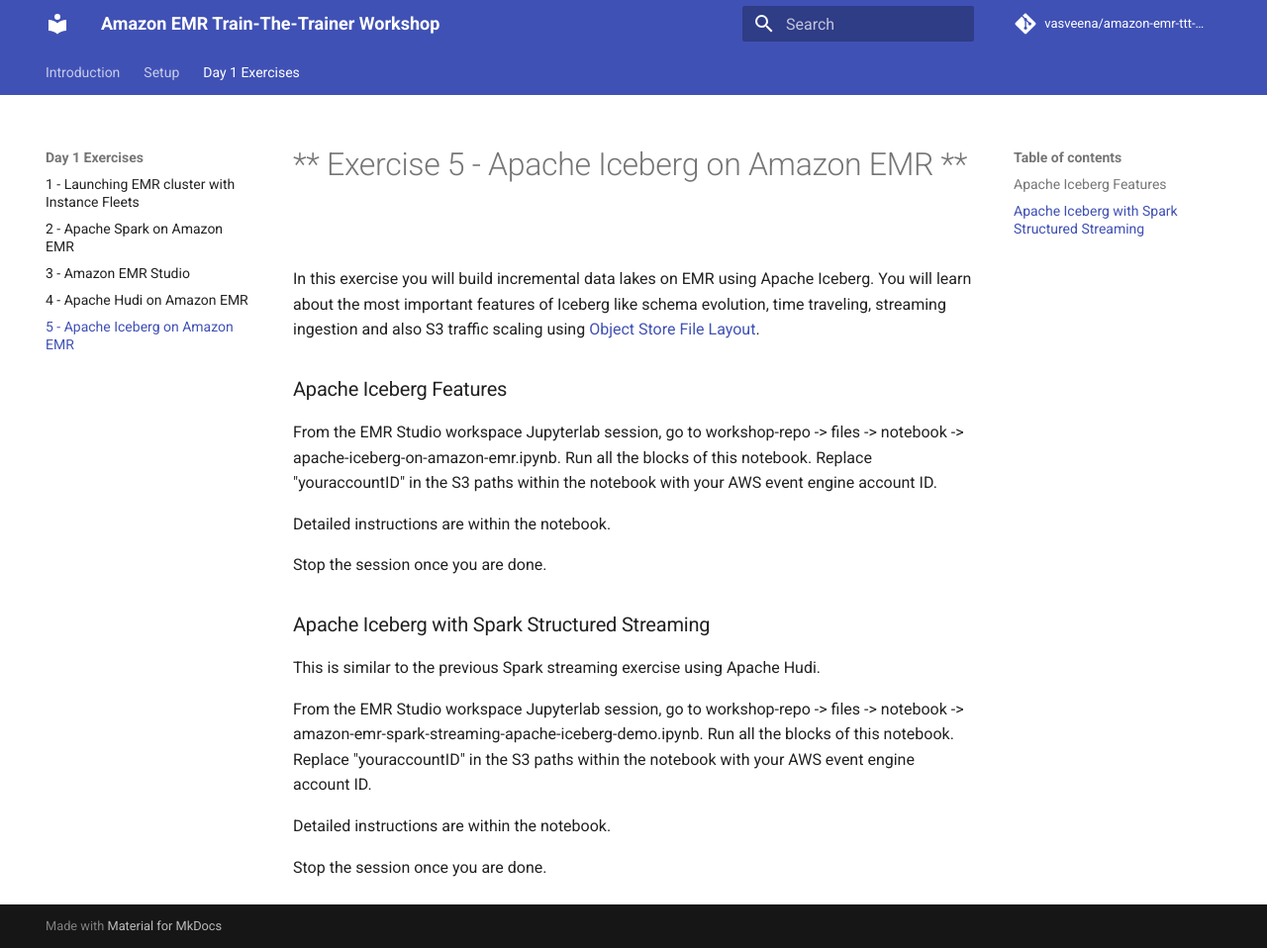
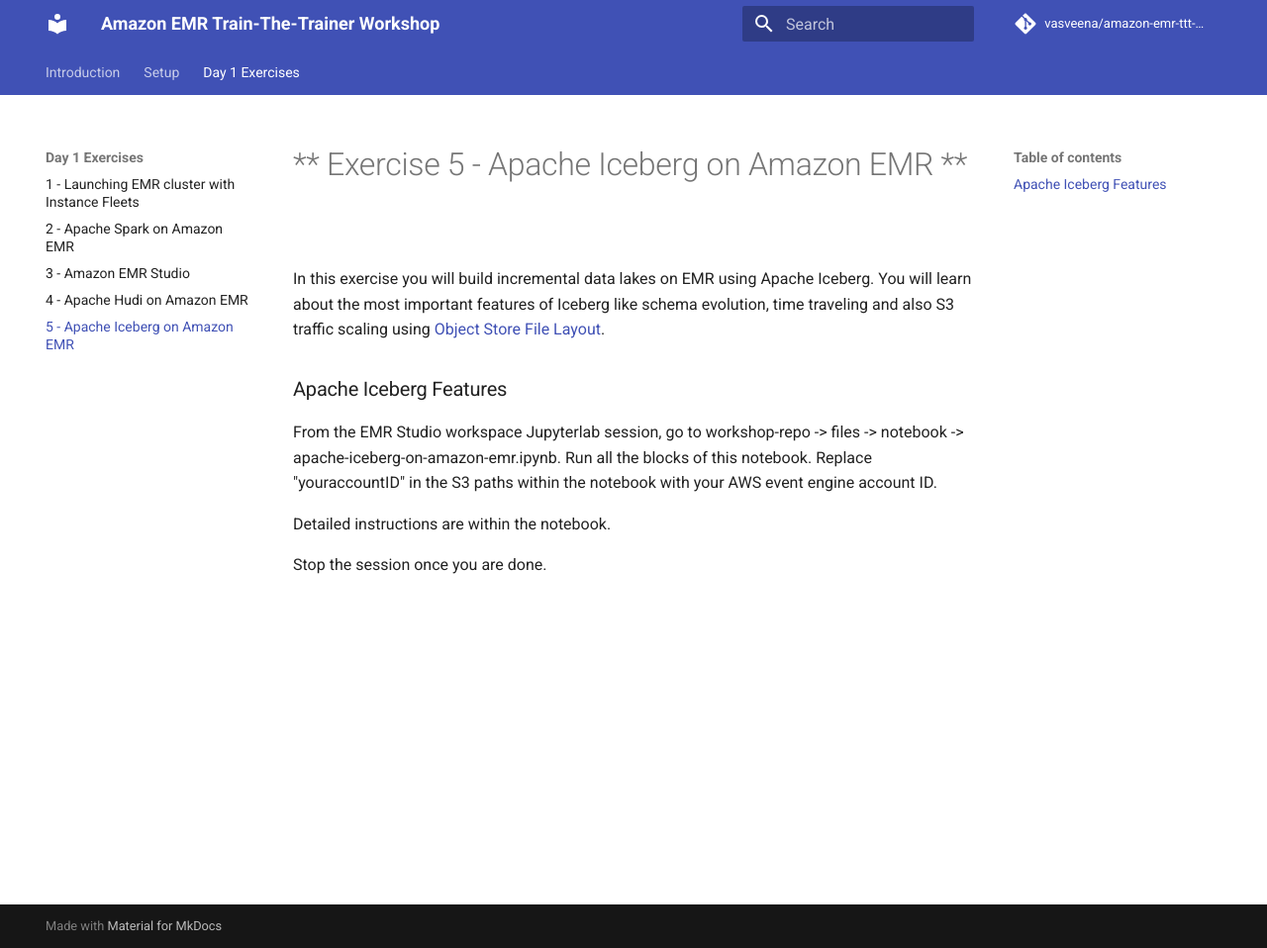
Before and after one commit to vasveena/amazon-emr-ttt-workshop, an MkDocs documentation site: the page built from docs/day1/icebrg/exercise.md, in a window 1280 px wide and 958 px high. Shown: the whole window at 99% size. Built offline with MkDocs 1.6.1 and Material for MkDocs 9.7.7, drawn with Linux system fonts in a browser that asks for light colours; comment, search, counter and statistics services are not loaded.

Commit message:
iceberg notebook changes

```diff
--- a/docs/day1/icebrg/exercise.md
+++ b/docs/day1/icebrg/exercise.md
@@ -1,6 +1,6 @@
 # ** Exercise 5 - Apache Iceberg on Amazon EMR **
 
-In this exercise you will build incremental data lakes on EMR using Apache Iceberg. You will learn about the most important features of Iceberg like schema evolution, time traveling, streaming ingestion and also S3 traffic scaling using [Object Store File Layout](https://iceberg.apache.org/docs/latest/aws/#object-store-file-layout).
+In this exercise you will build incremental data lakes on EMR using Apache Iceberg. You will learn about the most important features of Iceberg like schema evolution, time traveling and also S3 traffic scaling using [Object Store File Layout](https://iceberg.apache.org/docs/latest/aws/#object-store-file-layout).
 
 ### Apache Iceberg Features
 
@@ -9,13 +9,3 @@
 Detailed instructions are within the notebook.
 
 Stop the session once you are done.
-
-### Apache Iceberg with Spark Structured Streaming
-
-This is similar to the previous Spark streaming exercise using Apache Hudi.
-
-From the EMR Studio workspace Jupyterlab session, go to workshop-repo -> files -> notebook -> amazon-emr-spark-streaming-apache-iceberg-demo.ipynb. Run all the blocks of this notebook. Replace "youraccountID" in the S3 paths within the notebook with your AWS event engine account ID.
-
-Detailed instructions are within the notebook.
-
-Stop the session once you are done.
```
Also changed, not shown: site/day1/hudi/exercise/index.html, site/day1/icebrg/exercise/index.html, site/day1/spark/exercise/index.html, site/search/search_index.json, 3 other files.
